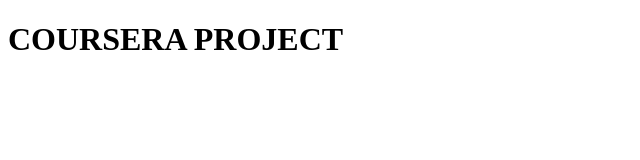
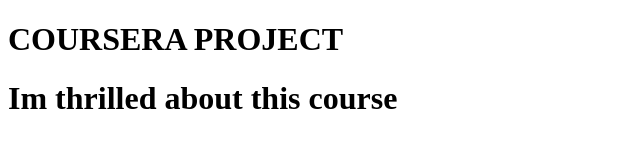
Before and after one commit to TERMOKING/coursera-course, a plain HTML site: page index.html in a window 1280 px wide. Shown: the whole page, without its empty margins (0-640 px from the left). Drawn offline with Linux system fonts and the light colour scheme.

Commit message:
first commit

```diff
--- a/index.html
+++ b/index.html
@@ -8,5 +8,6 @@
 </head>
 <body>
     <h1>COURSERA PROJECT</h1>
+    <h1>Im thrilled about this course</h1>
 </body>
 </html>
```
